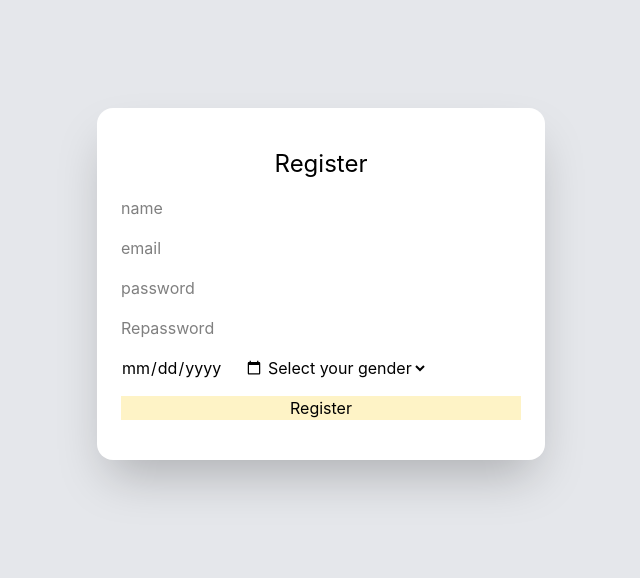
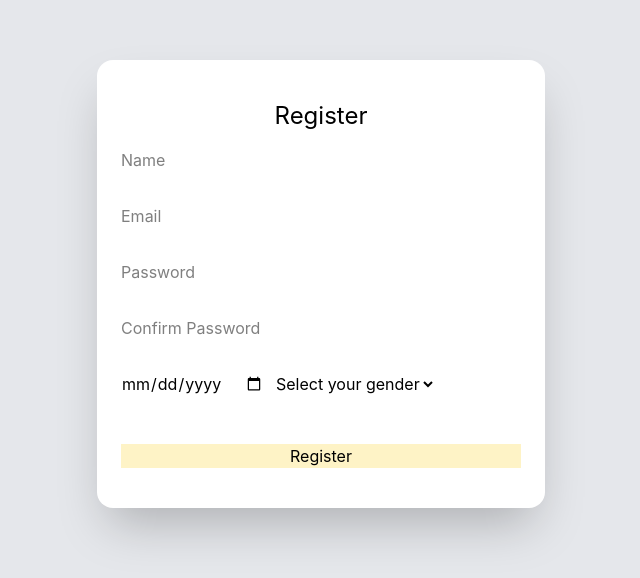
Before and after one commit to AbdelrahmanEssam17/SocialMedia, a React (Vite) app in the folder social-media/: page /register in a window 1280 px wide. Shown: the part 116-694 px from the top of the page, without its empty margins (319-959 px from the left). Built offline with nearby package versions, Linux system fonts and the light colour scheme.

Commit message:
adding validation with zod to register

```diff
--- a/social-media/package.json
+++ b/social-media/package.json
@@ -10,6 +10,7 @@
     "preview": "vite preview"
   },
   "dependencies": {
+    "@hookform/resolvers": "^5.4.0",
     "@tailwindcss/vite": "^4.3.0",
     "axios": "^1.16.1",
     "framer-motion": "^12.40.0",
@@ -17,7 +18,8 @@
     "react-dom": "^19.2.0",
     "react-hook-form": "^7.77.0",
     "react-router-dom": "^7.16.0",
-    "tailwindcss": "^4.3.0"
+    "tailwindcss": "^4.3.0",
+    "zod": "^4.4.3"
   },
   "devDependencies": {
     "@eslint/js": "^9.39.1",
--- a/social-media/src/Pages/Register.jsx
+++ b/social-media/src/Pages/Register.jsx
@@ -1,57 +1,88 @@
 import React from "react";
 import { useForm } from "react-hook-form";
+import { z } from "zod";
+import { zodResolver } from "@hookform/resolvers/zod";
+const registerSchema = z
+  .object({
+    name: z.string().min(3).max(30),
+
+    email: z.string().email(),
+
+    password: z
+      .string()
+      .min(8)
+      .max(30)
+      .regex(/^(?=.*[a-z])(?=.*[A-Z])(?=.*\d)(?=.*[@$!%*?&]).+$/),
+
+    repassword: z.string(),
+
+    date: z.string().min(1),
+
+    gender: z.enum(["male", "female"]),
+  })
+  .refine((data) => data.password === data.repassword, {
+    path: ["repassword"],
+  });
+
 export default function Register() {
-  let { handleSubmit, register } = useForm({
+  const {
+    handleSubmit,
+    register,
+    formState: { errors },
+  } = useForm({
+    resolver: zodResolver(registerSchema),
     defaultValues: {
       name: "",
       email: "",
-      passwoed: "",
+      password: "",
       repassword: "",
       date: "",
       gender: "",
     },
   });
-  console.log();
+
   function SendData(userdata) {
     console.log(userdata);
   }
+
   return (
     <>
-      <div className="bg-white rounded-2xl shadow-2xl py-10 px-6 min-w-md ">
+      <div className="bg-white rounded-2xl shadow-2xl py-10 px-6 min-w-md">
         <h1 className="flex justify-center text-2xl mb-4">Register</h1>
+
         <form onSubmit={handleSubmit(SendData)} className="flex flex-col gap-4">
+          <input type="text" {...register("name")} placeholder="Name" />
+          <p className="text-red-500">{errors.name?.message}</p>
+
+          <input type="email" {...register("email")} placeholder="Email" />
+          <p className="text-red-500">{errors.email?.message}</p>
+
           <input
-            label="name"
-            type="text"
-            {...register("name")}
-            placeholder="name"
-          />
-          <input
-            label="email"
-            type="name"
-            {...register("email")}
-            placeholder="email"
-          />
-          <input
-            label="password"
             type="password"
             {...register("password")}
-            placeholder="password"
+            placeholder="Password"
           />
+          <p className="text-red-500">{errors.password?.message}</p>
+
           <input
-            label="password"
             type="password"
             {...register("repassword")}
-            placeholder="Repassword"
+            placeholder="Confirm Password"
           />
-          <div className="flex ">
-            <input label="date" {...register("date")} type="date" />
-            <select name="gender" {...register("gender")} id="gender">
+          <p className="text-red-500">{errors.repassword?.message}</p>
+
+          <div className="flex gap-2">
+            <input {...register("date")} type="date" />
+
+            <select {...register("gender")} id="gender">
               <option value="">Select your gender</option>
               <option value="male">Male</option>
               <option value="female">Female</option>
             </select>
           </div>
+
+          <p className="text-red-500">{errors.date?.message}</p>
+          <p className="text-red-500">{errors.gender?.message}</p>
           <button type="submit" className="bg-amber-100 hover:bg-amber-700">
             Register
           </button>
```
Also changed, not shown: 1 other file (tests, documents, lock files or other folders).
